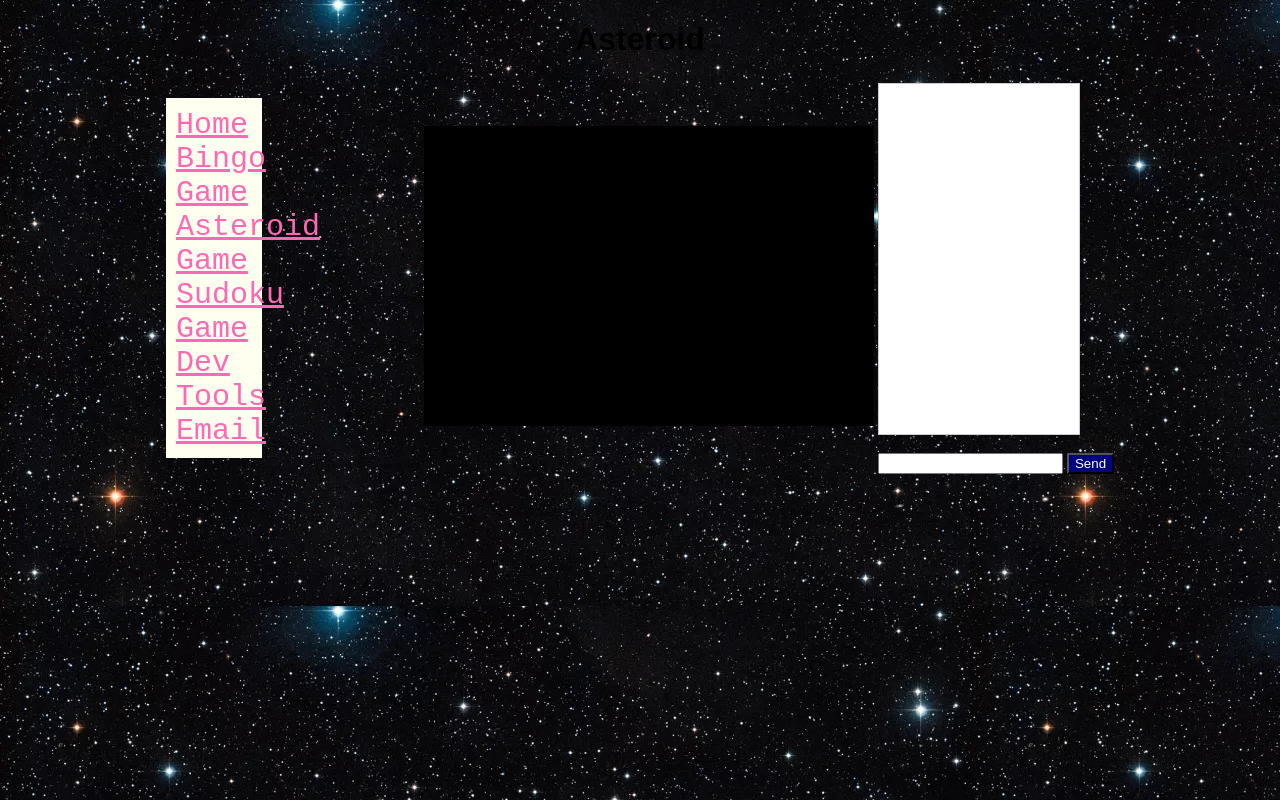
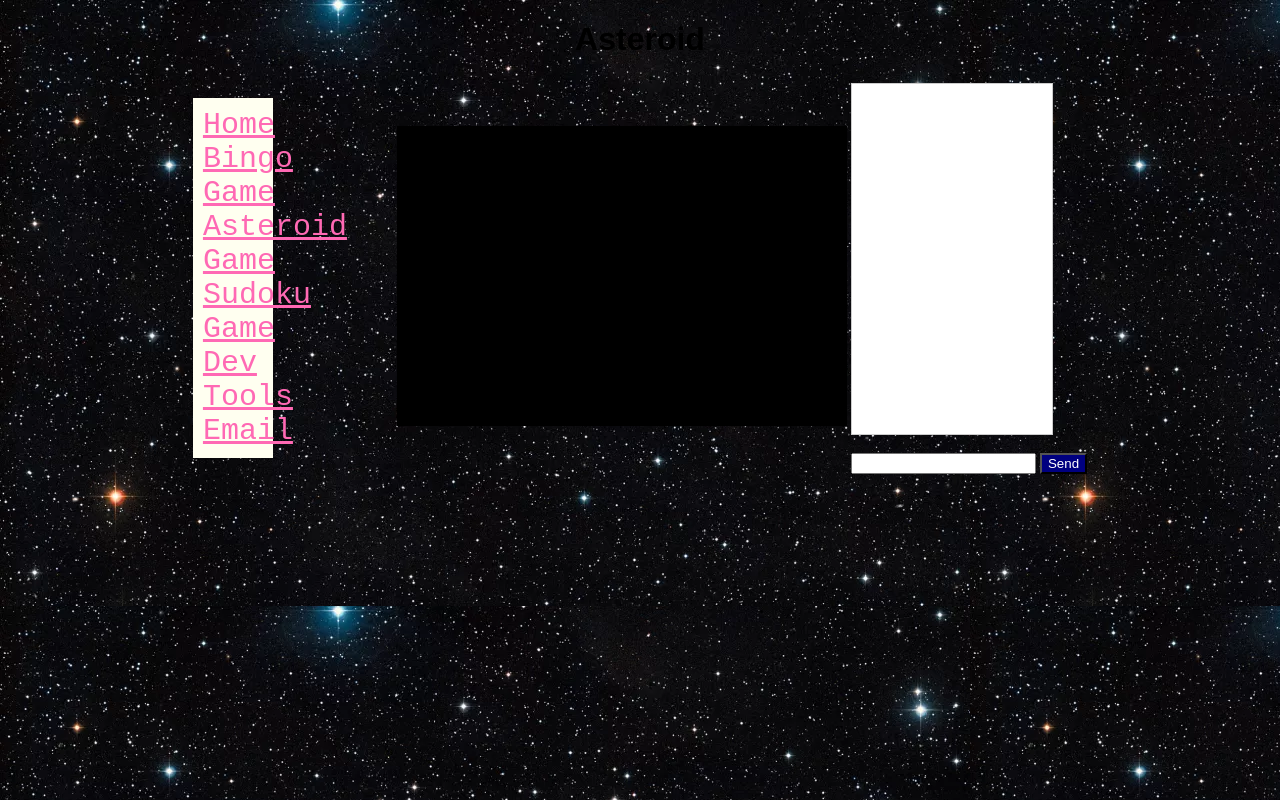
Before and after one commit to Space48121111/heroku-real-time-sketch-, a website: page Asteroid.html in a window 1280 px wide. Drawn offline with nearby package versions, Linux system fonts and the light colour scheme; no server answers.

Commit message:
Update Asteroid.html

```diff
--- a/Asteroid.html
+++ b/Asteroid.html
@@ -14,7 +14,7 @@
 <center>
 <h1>Asteroid</h1>
 <table><tr>
-	<td><div class="sidenav" id="sidenav"></div></td>
+	<td width=200><div class="sidenav" id="sidenav"></div></td>
 	<td><canvas id="canvas" width="450" height="300"></canvas></td>
 
 	<td>
```
